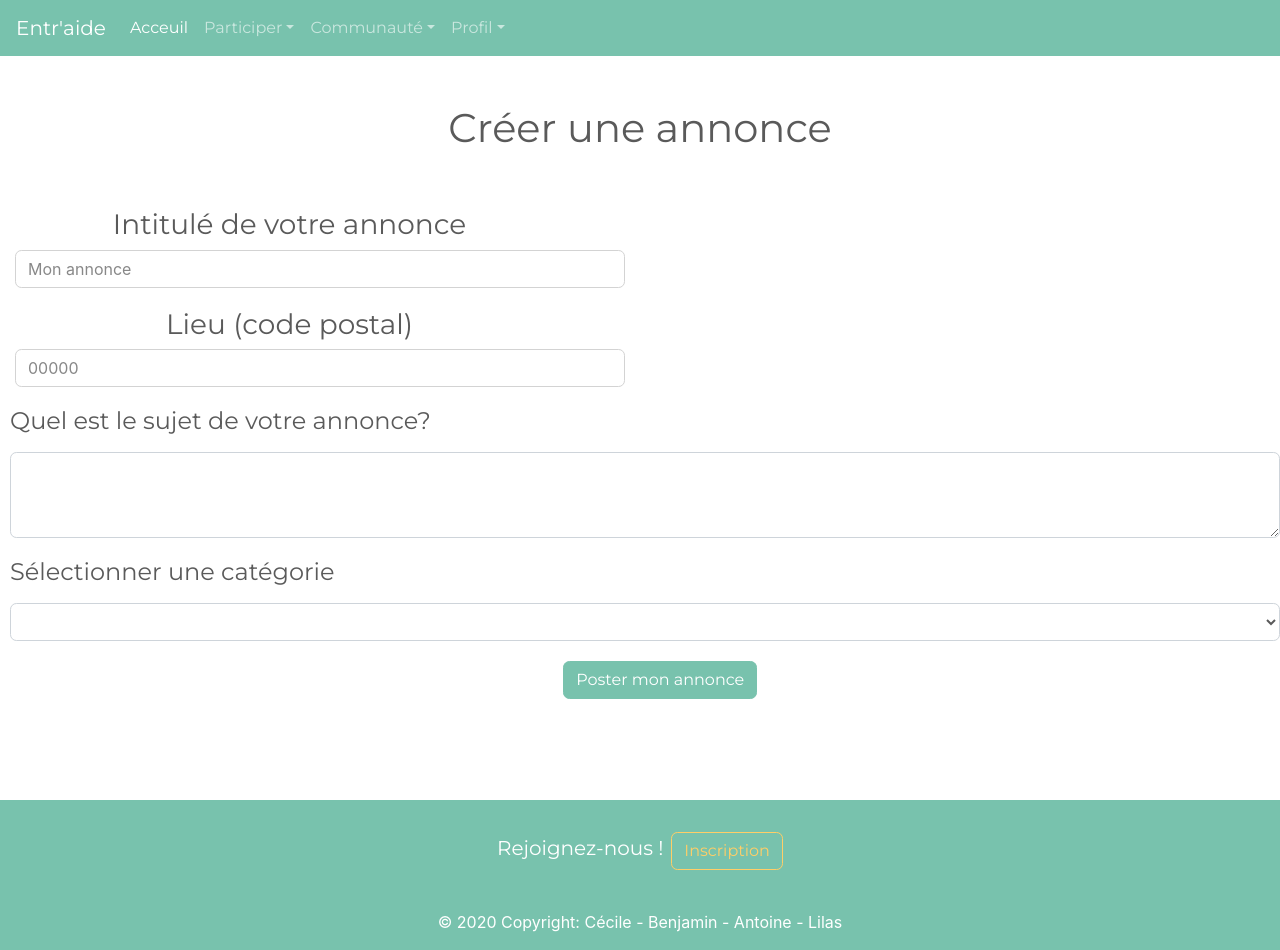
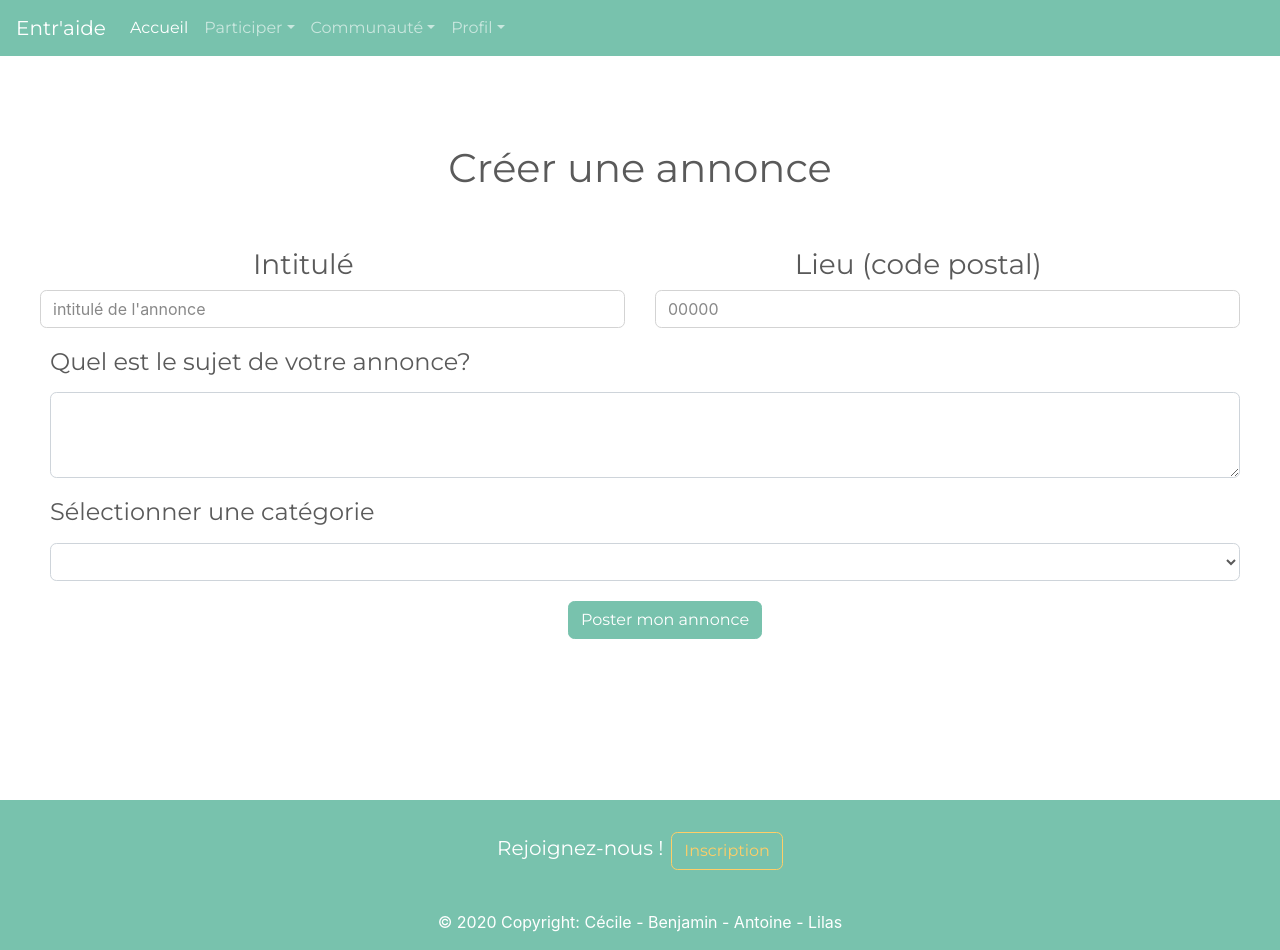
Before and after one commit to LilasAll/projet-web, an Angular app in the folder projet-angular/: page /annonce/id in a window 1280 px wide. Built offline with nearby package versions, Linux system fonts and the light colour scheme.

Commit message:
checking last details

```diff
--- a/projet-angular/src/app/annonce/annonce-form/annonce-form.component.html
+++ b/projet-angular/src/app/annonce/annonce-form/annonce-form.component.html
@@ -1,20 +1,19 @@
-<form [formGroup]="form">
+<div class="annonce-form">
+  <form [formGroup]="form">
     <fieldset>
       <h1 id="pageTitleAF"><br/>Créer une annonce<br/><br/></h1>
 
+      <div class="row">
+      <div class="col-sm-6 titleAF form-group align-self-center" >
+        <h3 class="inputLegend">Intitulé</h3>
+        <input type="text" class="form-control inputAF" placeholder="intitulé de l'annonce" id="nameAF" formControlName="title"/>
+      </div>
 
-        <div class="col-sm-6 titleAF form-group" >
-          <h3 class="inputLegend">Intitulé de votre annonce</h3>
-          <input type="text" class="form-control inputAF" placeholder="Mon annonce" id="nameAF" formControlName="title"/>
-
-    </div>
       <div class="col-sm-6 titleAF form-group" >
         <h3 class="inputLegend">Lieu (code postal)</h3>
         <input type="text" class="form-control inputAF" placeholder="00000" id="cpAF" formControlName="postalCodeDemand"/>
       </div>
-
-
-
+      </div>
 
       <div class="form-group titleAF1">
         <label for="exampleTextarea"><h4>Quel est le sujet de votre annonce?</h4></label>
@@ -29,11 +28,13 @@
           <option>Ménage</option>
           <option>Garde</option>
           <option>Trajet</option>
+          <option>Tech</option>
+          <option>Autre</option>
         </select>
       </div>
 
-    <input type="submit" class="btn btn-primary submitAF" (click)="addDemand()" value="Poster mon annonce"/><br/>
+      <input type="submit" class="btn btn-primary submitAF" (click)="addDemand()" value="Poster mon annonce"/><br/>
 
-
-  </fieldset>
+    </fieldset>
   </form>
+</div>
--- a/projet-angular/src/app/app.component.html
+++ b/projet-angular/src/app/app.component.html
@@ -8,7 +8,7 @@
     <div class="collapse navbar-collapse" id="navbarColor01">
         <ul class="navbar-nav mr-auto">
             <li class="nav-item active">
-                <a class="nav-link" href="/home">Acceuil</a>
+                <a class="nav-link" href="/home">Accueil</a>
             </li>
             <li class="nav-item dropdown">
                 <a class="nav-link dropdown-toggle" href="#" id="navbarDropdown" role="button" data-toggle="dropdown" aria-haspopup="true" aria-expanded="false">Participer</a>
--- a/projet-angular/src/app/login/login.component.html
+++ b/projet-angular/src/app/login/login.component.html
@@ -1,6 +1,7 @@
+<div class="login-form">
 <div class="col-md-6 col-md-offset-3">
     <div class="login-wrapper">
-        <h2>Page de connexion</h2>
+        <h2>Connectez-vous</h2>
         <form name="form" (ngSubmit)="f.form.valid && login()" #f="ngForm" novalidate>
             <div class="form-group" [ngClass]="{ 'has-error': f.submitted && !username.valid }">
                 <label for="username">Identifiant</label>
@@ -16,3 +17,4 @@
         </form>
     </div>
 </div>
+</div>
--- a/projet-angular/src/app/other/team/team.component.html
+++ b/projet-angular/src/app/other/team/team.component.html
@@ -3,8 +3,11 @@
 <div class="card border-primary mb-3 col-10 mx-auto">
     <blockquote class="blockquote text-center">
         <p class="mb-0">Ce projet a été réalisé grâce à la collaboration de 4 personnes issues de la formation JAVA/JEE de l'inti. <br>
-        Ensemble nous avancons plus loin</p>
-        <footer class="blockquote-footer">Remerciement à <cite title="Source Title">Dhia</cite></footer>
+        Ensemble nous avancons plus loin.<br><br>
+        <strong>Lilas - Antoine - Cécile - Benjamin</strong>
+        </p>
+        <br>
+        <footer class="blockquote-footer">Remerciement à notre formateur <cite title="Source Title">Dhia</cite></footer>
       </blockquote>
 </div>
 <div class="img-team">
```
Also changed, not shown: projet-angular/src/styles.css.
